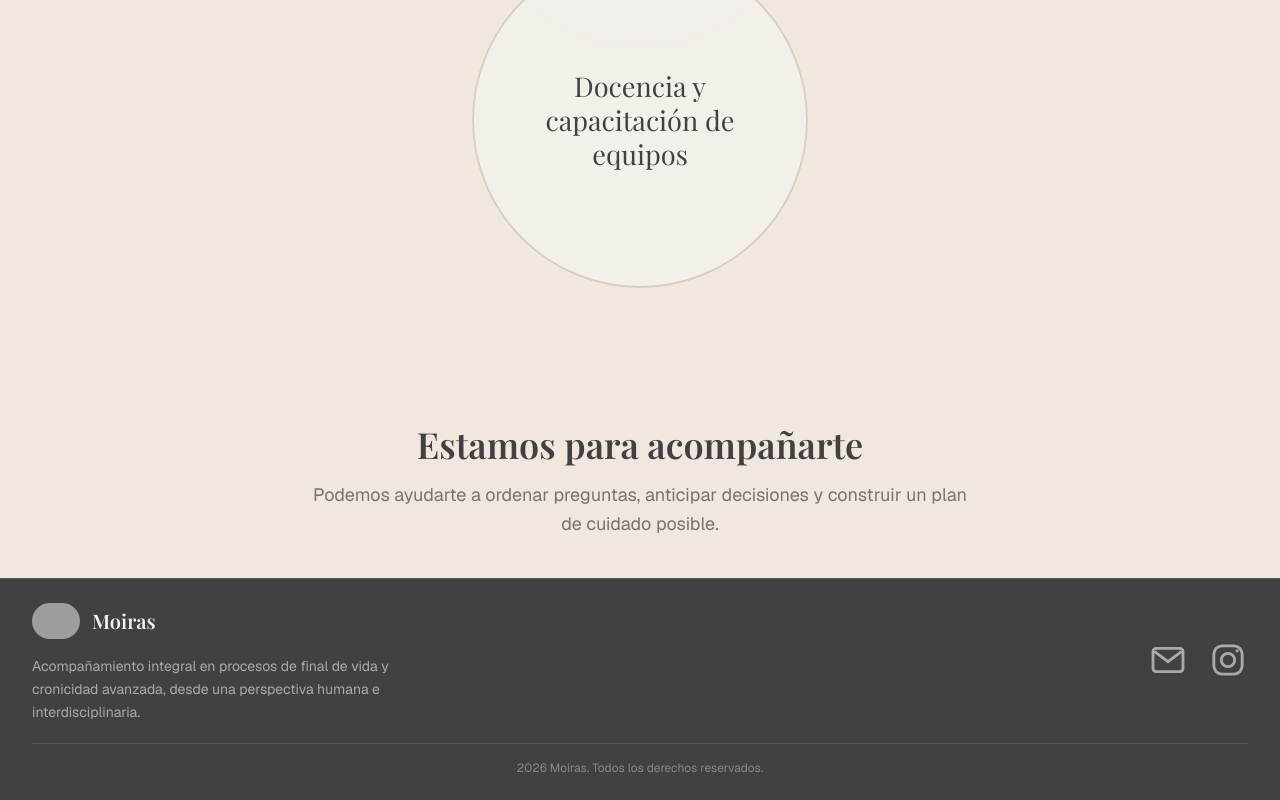
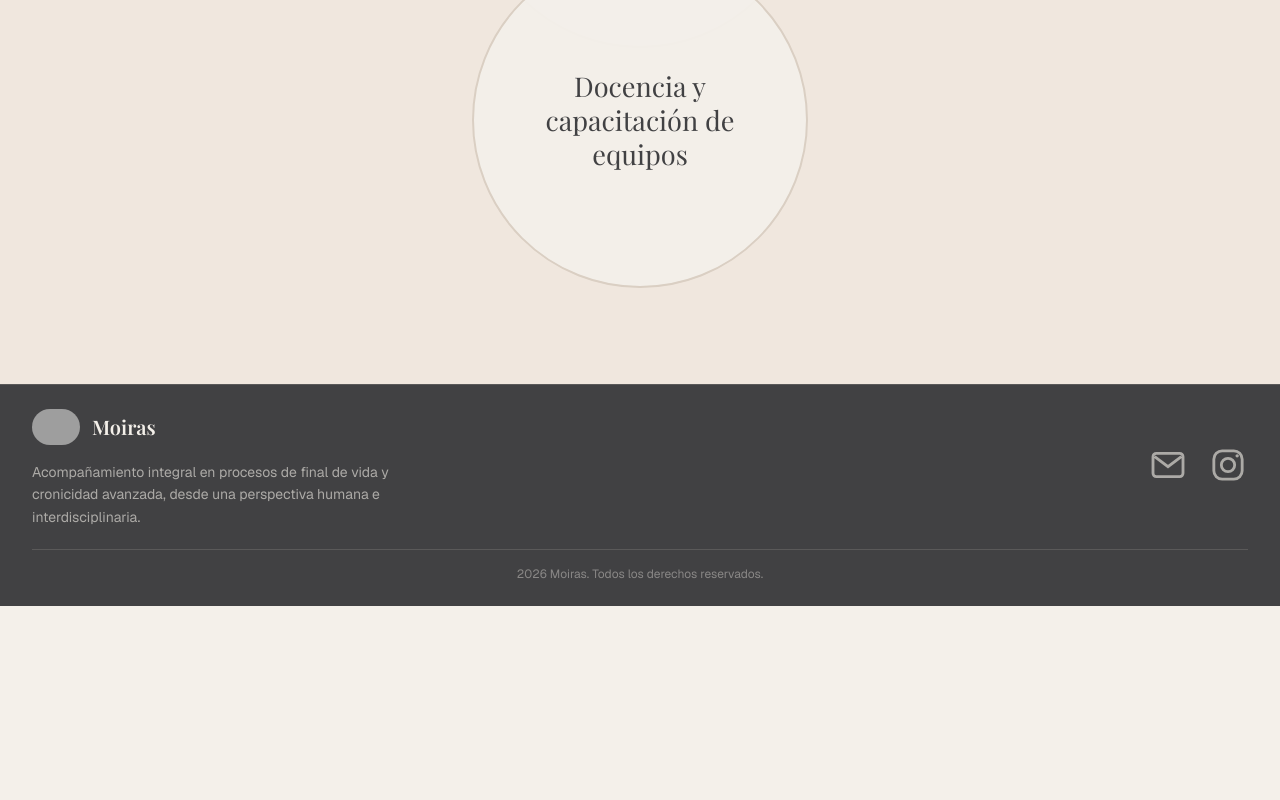
Before and after one commit to andrewjmillen/Moiras, a Next.js app: page /que-hacemos in a window 1280 px wide. Shown: the part 2571-3371 px from the top of the page. After the commit the page ends 3177 px from the top, so only its background shows below. Built offline with nearby package versions, Linux system fonts and the light colour scheme; grey boxes are pictures that could not be loaded; a web font is replaced by a local one.

Commit message:
Remove Que Hacemos CTA section

```diff
--- a/app/que-hacemos/page.tsx
+++ b/app/que-hacemos/page.tsx
@@ -54,14 +54,6 @@ export default function QueHacemosPage() {
           </div>
         </section>
 
-        <section className="bg-terracotta/10 px-4 py-10 text-center sm:px-6">
-          <h2 className="font-serif text-3xl font-semibold text-slate sm:text-4xl">
-            Estamos para acompañarte
-          </h2>
-          <p className="mx-auto mt-4 max-w-2xl text-lg leading-relaxed text-slate/70">
-            Podemos ayudarte a ordenar preguntas, anticipar decisiones y construir un plan de cuidado posible.
-          </p>
-        </section>
       </main>
       <Footer />
     </>
```
